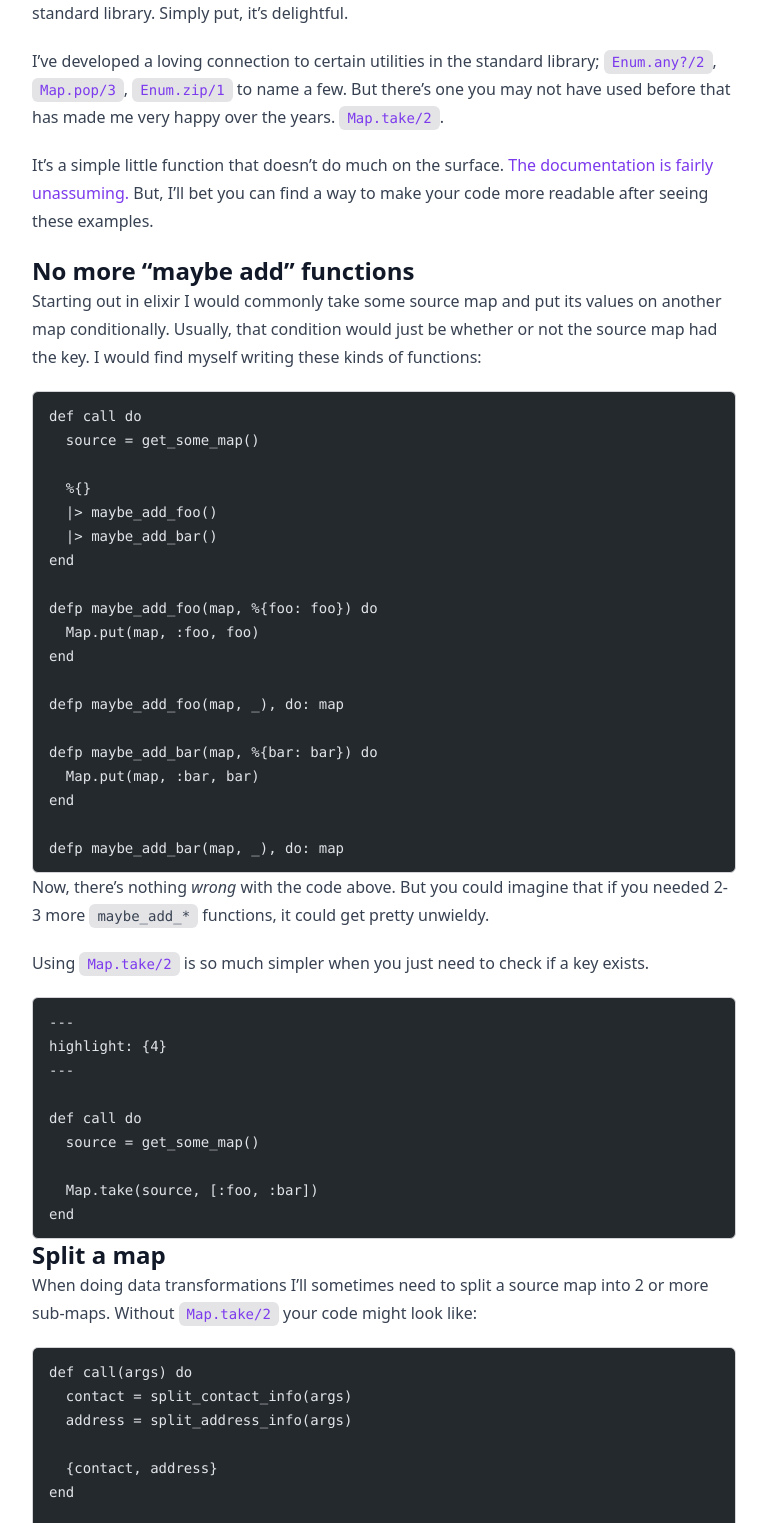
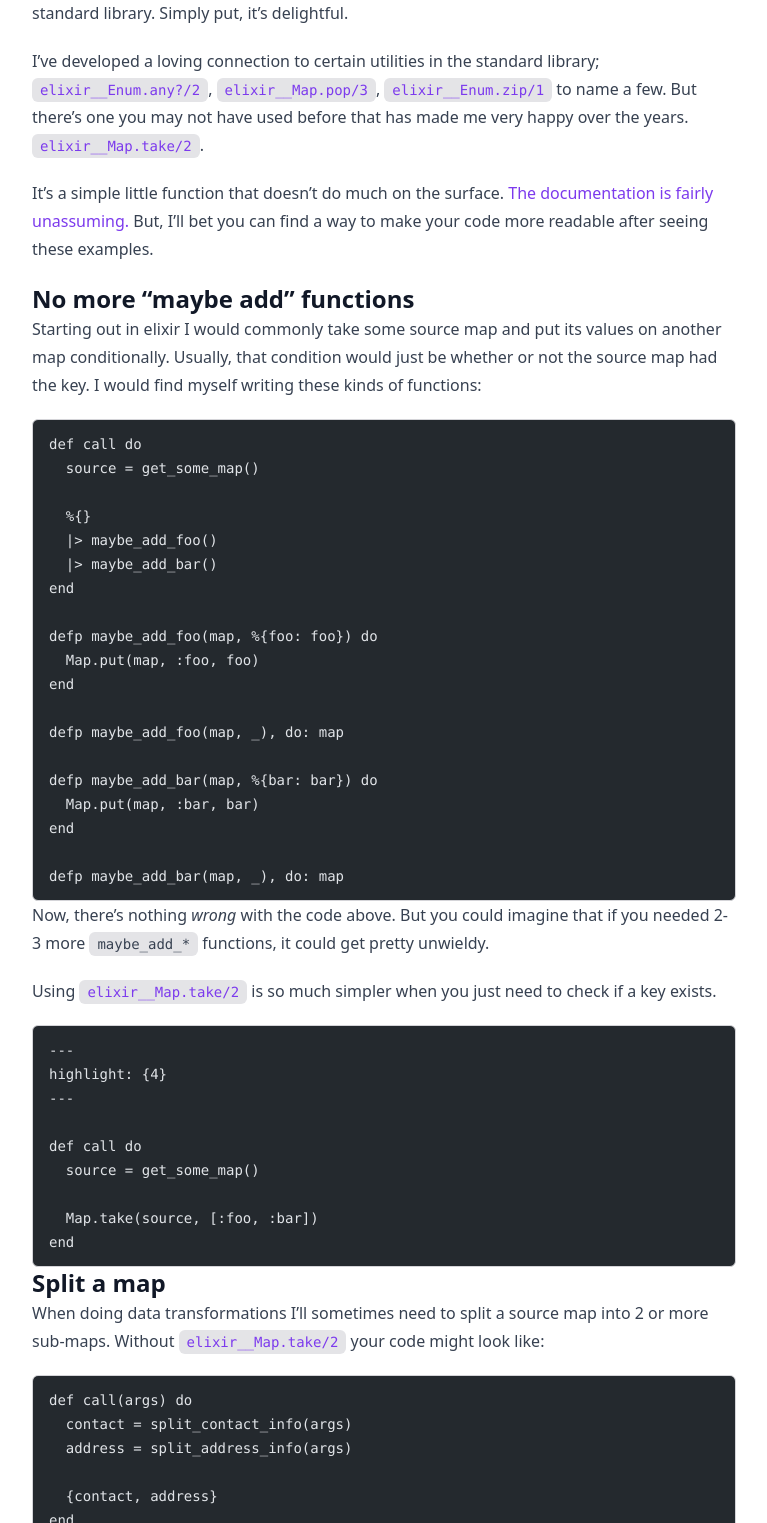
Before and after one commit to tylerwray/me, an Astro site: page /blog/the-power-of-map-take-in-elixir in a window 1280 px wide. Shown: the part 677-2200 px from the top of the page, without its empty margins (256-1023 px from the left). Built offline with nearby package versions, Linux system fonts and the light colour scheme; Astro itself is replaced by a stand-in of ours; some packages are replaced by stand-ins of ours; code samples lack their colours.

Commit message:
Better inline blocks

````diff
--- a/src/pages/blog/my-favorite-lodash-functions.md
+++ b/src/pages/blog/my-favorite-lodash-functions.md
@@ -19,7 +19,7 @@ being added to JavaScript every year, is Lodash still relevant?
 Sometimes it's easy to question the relevancy of Lodash with things like:
 
 - [Optional Chaining](https://developer.mozilla.org/en-US/docs/Web/JavaScript/Reference/Operators/Optional_chaining).
-- The nice `Array.prototype` functions like [map](https://developer.mozilla.org/en-US/docs/Web/JavaScript/Reference/Global_Objects/Array/map), [filter](https://developer.mozilla.org/en-US/docs/Web/JavaScript/Reference/Global_Objects/Array/filter), and [reduce](https://developer.mozilla.org/en-US/docs/Web/JavaScript/Reference/Global_Objects/Array/reduce).
+- The nice `js__Array.prototype` functions like [map](https://developer.mozilla.org/en-US/docs/Web/JavaScript/Reference/Global_Objects/Array/map), [filter](https://developer.mozilla.org/en-US/docs/Web/JavaScript/Reference/Global_Objects/Array/filter), and [reduce](https://developer.mozilla.org/en-US/docs/Web/JavaScript/Reference/Global_Objects/Array/reduce).
 - Nice [Object](https://developer.mozilla.org/en-US/docs/Web/JavaScript/Reference/Global_Objects/Object) functions like [Object.entries](https://developer.mozilla.org/en-US/docs/Web/JavaScript/Reference/Global_Objects/Object/entries), [Object.keys](https://developer.mozilla.org/en-US/docs/Web/JavaScript/Reference/Global_Objects/Object/keys), and [Object.values](https://developer.mozilla.org/en-US/docs/Web/JavaScript/Reference/Global_Objects/Object/values).
 
 Heck, there's even a [proposal](https://github.com/tc39/proposal-javascript-standard-library) for a JavaScript standard library that basically aims to deprecate lodash!
--- a/src/pages/blog/the-power-of-map-take-in-elixir.md
+++ b/src/pages/blog/the-power-of-map-take-in-elixir.md
@@ -14,10 +14,10 @@ image:
 
 After working exclusively in elixir for 3 years now, I've been floored by the breadth of its standard library. Simply put, it's delightful.
 
-I've developed a loving connection to certain utilities in the standard library; [`Enum.any?/2`](https://hexdocs.pm/elixir/Enum.html#any?/2), [`Map.pop/3`](https://hexdocs.pm/elixir/Map.html#pop/3), [`Enum.zip/1`](https://hexdocs.pm/elixir/Enum.html#zip/1) to name a few.
-But there's one you may not have used before that has made me very happy over the years. [`Map.take/2`](https://hexdocs.pm/elixir/Map.html#take/2).
+I've developed a loving connection to certain utilities in the standard library; [`elixir__Enum.any?/2`](https://hexdocs.pm/elixir/Enum.html#any?/2), [`elixir__Map.pop/3`](https://hexdocs.pm/elixir/Map.html#pop/3), [`elixir__Enum.zip/1`](https://hexdocs.pm/elixir/Enum.html#zip/1) to name a few.
+But there's one you may not have used before that has made me very happy over the years. [`elixir__Map.take/2`][map_take].
 
-It's a simple little function that doesn't do much on the surface. [The documentation is fairly unassuming.](https://hexdocs.pm/elixir/Map.html#take/2)
+It's a simple little function that doesn't do much on the surface. [The documentation is fairly unassuming.][map_take]
 But, I'll bet you can find a way to make your code more readable after seeing these examples.
 
 ## No more "maybe add" functions
@@ -50,7 +50,7 @@ defp maybe_add_bar(map, _), do: map
 Now, there's nothing _wrong_ with the code above. But you could imagine that if you needed 2-3 more `maybe_add_*` functions, it
 could get pretty unwieldy.
 
-Using [`Map.take/2`](https://hexdocs.pm/elixir/Map.html#take/2) is so much simpler when you just need to check if a key exists.
+Using [`elixir__Map.take/2`][map_take] is so much simpler when you just need to check if a key exists.
 
 ```elixir
 ---
@@ -66,7 +66,7 @@ end
 
 ## Split a map
 
-When doing data transformations I'll sometimes need to split a source map into 2 or more sub-maps. Without [`Map.take/2`](https://hexdocs.pm/elixir/Map.html#take/2) your code might look like:
+When doing data transformations I'll sometimes need to split a source map into 2 or more sub-maps. Without [`elixir__Map.take/2`][map_take] your code might look like:
 
 ```elixir
 def call(args) do
@@ -97,7 +97,7 @@ defp split_address_info(map) do
 end
 ```
 
-Again, using [`Map.take/2`](https://hexdocs.pm/elixir/Map.html#take/2) is so much simpler.
+Again, using [`elixir__Map.take/2`][map_take] is so much simpler.
 
 ```elixir
 ---
@@ -123,10 +123,10 @@ def call(name, email) do
 end
 ```
 
-With a few more arguments, I'll pass a map to the function and use [`Map.take/2`](https://hexdocs.pm/elixir/Map.html#take/2) to only allow the values I want.
+With a few more arguments, I'll pass a map to the function and use [`elixir__Map.take/2`][map_take] to only allow the values I want.
 I've found this especially helpful when talking to external APIs.
 
-Without [`Map.take/2`](https://hexdocs.pm/elixir/Map.html#take/2) the reader has to keep the context of a reduce loop in their head:
+Without [`elixir__Map.take/2`][map_take] the reader has to keep the context of a reduce loop in their head:
 
 ```elixir
 def call(params) do
@@ -147,7 +147,7 @@ def allowed_params(params) do
 end
 ```
 
-[`Map.take/2`](https://hexdocs.pm/elixir/Map.html#take/2) shines again with its readability. Making the code declarative like this removes overhead from the reader,
+[`elixir__Map.take/2`][map_take] shines again with its readability. Making the code declarative like this removes overhead from the reader,
 freeing their mind from the reduce loop logic.
 
 ```elixir
@@ -158,5 +158,7 @@ def call(params) do
 end
 ```
 
-Hopefully, you can start to appreciate the readability that [`Map.take/2`](https://hexdocs.pm/elixir/Map.html#take/2) can provide. For me, it sparks a little joy
+Hopefully, you can start to appreciate the readability that [`elixir__Map.take/2`][map_take] can provide. For me, it sparks a little joy
 each time I use it because I know the code it's saving me from writing, documenting, and testing ❤️.
+
+[map_take]: https://hexdocs.pm/elixir/Map.html#take/2
````
Also changed, not shown: src/pages/blog/react-anti-patterns.md (+1 -1 lines).
